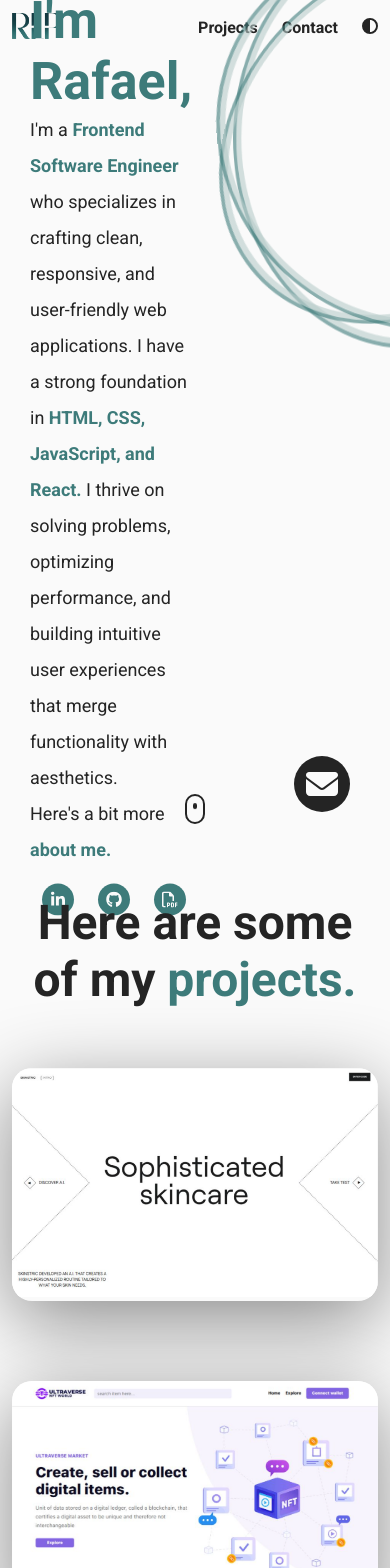
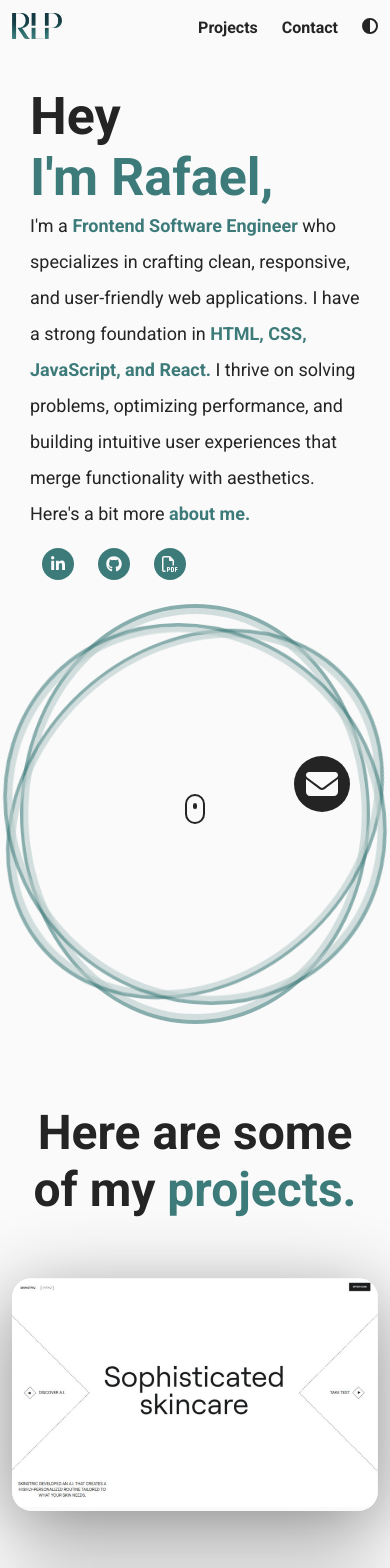
Before and after one commit to shaydpines/developer-profile, a React (Create React App) app: page / in a window 390 px wide. Shown: the top 1568 px of the page. Built offline with nearby package versions, Linux system fonts and the light colour scheme.

Commit message:
tweaked responsiveness

```diff
--- a/src/components/Landing.jsx
+++ b/src/components/Landing.jsx
@@ -6,16 +6,37 @@ import resume from "../assets/RLP.png";
 import Sphere from "./Sphere";
 
 export default function Landing({ handleContactClick }) {
+  const isMobile = window.innerWidth <= 1024;
+  const baseDelay = isMobile ? 0 : 2400;
 
   return (
     <section id="landing">
       <header className="header">
         <div className="header__intro">
-          <h1 className="title">Hey</h1>
-          <h1 className="title">
+          <h1
+            className="title"
+            data-aos="fade-right"
+            data-aos-duration="1000"
+            data-aos-easing="ease-in-out"
+          >
+            Hey
+          </h1>
+          <h1
+            className="title"
+            data-aos="fade-right"
+            data-aos-delay="600"
+            data-aos-duration="1000"
+            data-aos-easing="ease-in-out"
+          >
             <span className="color--text">I'm Rafael,</span>
           </h1>
-          <p className="header__para">
+          <p
+            className="header__para"
+            data-aos="fade-right"
+            data-aos-delay="1500"
+            data-aos-duration="1000"
+            data-aos-easing="ease-in-out"
+          >
             I'm a <b className="color--text">Frontend Software Engineer</b> who
             specializes in crafting clean, responsive, and user-friendly web
             applications. I have a strong foundation in{" "}
@@ -26,34 +47,28 @@ export default function Landing({ handleContactClick }) {
             Here's a bit more <b className="color--text">about me.</b>
           </p>
           <ul className="header__link--list">
-            <li className="header__link color--background">
-              <a
-                href="https://www.linkedin.com/in/rafael-ladmer-price-8113a3a7/"
-                target="_blank"
-                className="header__link--anchor click"
+            {[
+              { href: "https://linkedin.com", icon: <FaLinkedinIn /> },
+              { href: "https://github.com/shaydpines", icon: <FaGithub /> },
+              { href: resume, icon: <FaRegFilePdf /> },
+            ].map((item, i) => (
+              <li
+                key={i}
+                className="header__link color--background"
+                data-aos="fade-up"
+                data-aos-delay={baseDelay + i * 300}
+                data-aos-duration="500"
+                data-aos-easing="ease-in-out"
               >
-                <FaLinkedinIn />
-              </a>
-            </li>
-            <li className="header__link color--background">
-              <a
-                href="https://github.com/shaydpines"
-                target="_blank"
-                className="header__link--anchor click"
-              >
-                <FaGithub />
-              </a>
-            </li>
-            <li className="header__link color--background">
-              <a
-                href={resume}
-                target="_blank"
-                className="header__link--anchor click"
-              >
-                {/* Change out for your resume soon! */}
-                <FaRegFilePdf />
-              </a>
-            </li>
+                <a
+                  href={item.href}
+                  target="_blank"
+                  className="header__link--anchor click"
+                >
+                  {item.icon}
+                </a>
+              </li>
+            ))}
           </ul>
         </div>
         <div className="landing__sphere--wrapper">
--- a/src/components/Project.jsx
+++ b/src/components/Project.jsx
@@ -13,6 +13,7 @@ export default function Project({ image, title, tools, description, github, link
                 />
                 <div className="project__wrapper--background"></div>
                 <div className="project__description">
+                    <div className="project__description--row">
                   <h3 className="project__description--title">{title}</h3>
                   <h4 className="project__description--sub-title">
                     {tools}
@@ -28,6 +29,7 @@ export default function Project({ image, title, tools, description, github, link
                       <FaLink />
                     </a>
                   </div>
+                    </div>
                 </div>
               </div>
             </div>
--- a/src/index.css
+++ b/src/index.css
@@ -434,14 +434,16 @@ LANDING PAGE
 }
 
 .header {
-  position: absolute;
-  top: 50%;
-  left: 50%;
-  transform: translate(-50%, -50%);
+  position: relative;
   width: 100%;
-  padding: 0 30px;
+  padding: 30px;
   display: flex;
+  align-items: center;
   overflow: hidden;
+}
+
+.header__intro {
+  padding-bottom: 24px;
 }
 
 .header__para {
@@ -599,12 +601,16 @@ Projects
 .project__description {
   position: absolute;
   top: 50%;
-  left: 90px;
+  left: 0;
   transform: translateY(100%);
   opacity: 0;
   max-width: 550px;
   transition: opacity 300ms ease;
   transition: transform 450ms ease;
+}
+
+.project__description--row {
+  padding: 64px;
 }
 
 .project__description--title {
@@ -666,6 +672,13 @@ Media
 
 */
 
+/* medium screens */
+@media (max-width: 1024px) {
+  header {
+    flex-direction: column;
+  }
+}
+
 /* Small phones, tablets, large smart phones */
 @media (max-width: 768px) {
   .title {
@@ -688,7 +701,7 @@ Media
   }
 
   .modal__container {
-    padding: 50px 0;
+    padding: 20px 0;
   }
 
   .modal__row {
@@ -697,6 +710,15 @@ Media
 
   .form__submit {
     max-width: 200px;
+  }
+
+  .project__description {
+    left: 0;
+    width: 100%;
+  }
+
+  .project__description--row {
+    padding: 24px;
   }
 }
 
@@ -714,15 +736,12 @@ Media
     display: none;
   }
 
+  .project__description {
+    text-align: center;
+  }
+
   .project__description--para {
     display: none;
-  }
-
-  .project__description {
-    left: 0;
-    padding: 0;
-    width: 100%;
-    text-align: center;
   }
 
   .project__description--sub-title {
```
